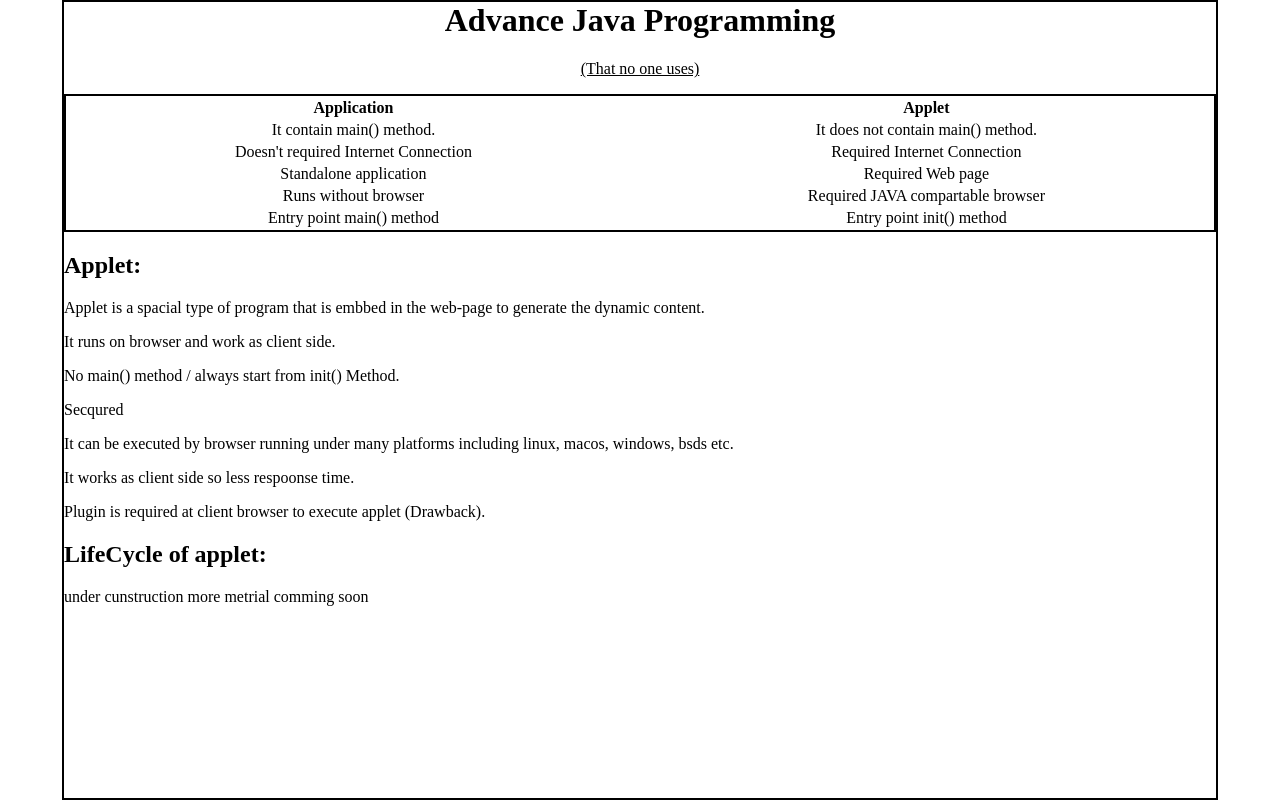
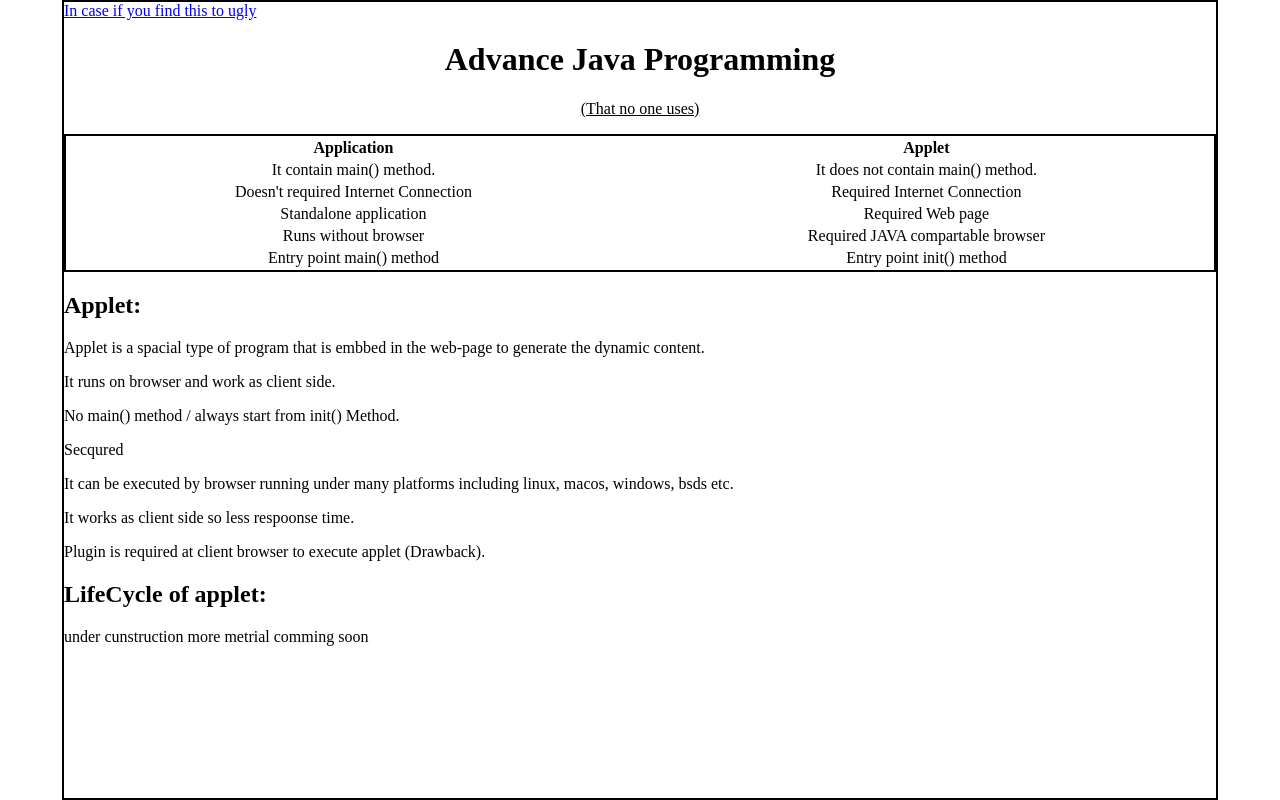
Before and after one commit to user7004/user7004.github.io, a plain HTML site: page index.html in a window 1280 px wide. Drawn offline with Linux system fonts and the light colour scheme.

Commit message:
Update index.html

```diff
--- a/index.html
+++ b/index.html
@@ -10,6 +10,7 @@ body{
 </style>
 </head>
 <body>
+	<a href="bmfwebsite.html">In case if you find this to ugly</a>
 <h1 style="text-align:center;">Advance Java Programming</h1>
 <p style="text-align:center;"><u>(That no one uses)</u><p>
 <table style="width:100%; border:2px solid black; text-align: center;">
```
